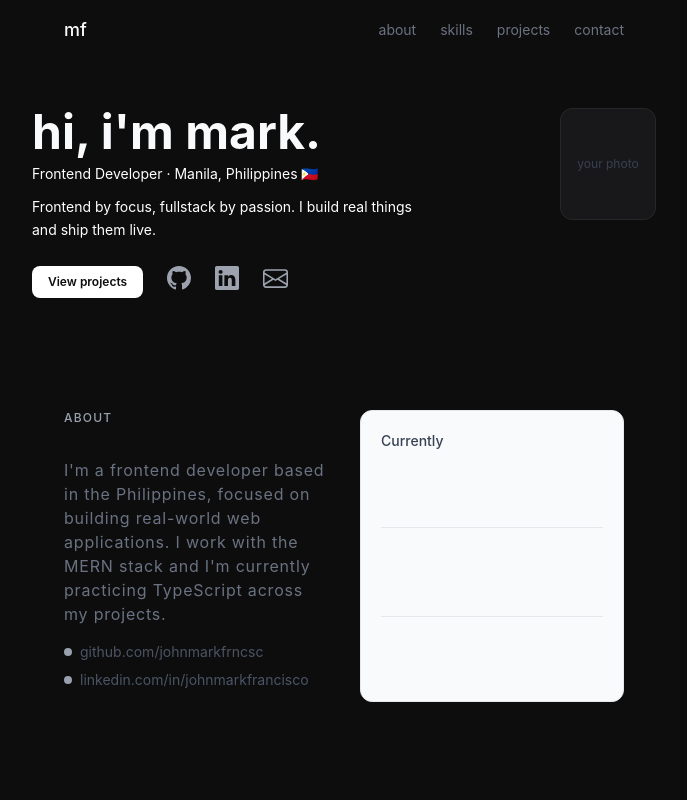
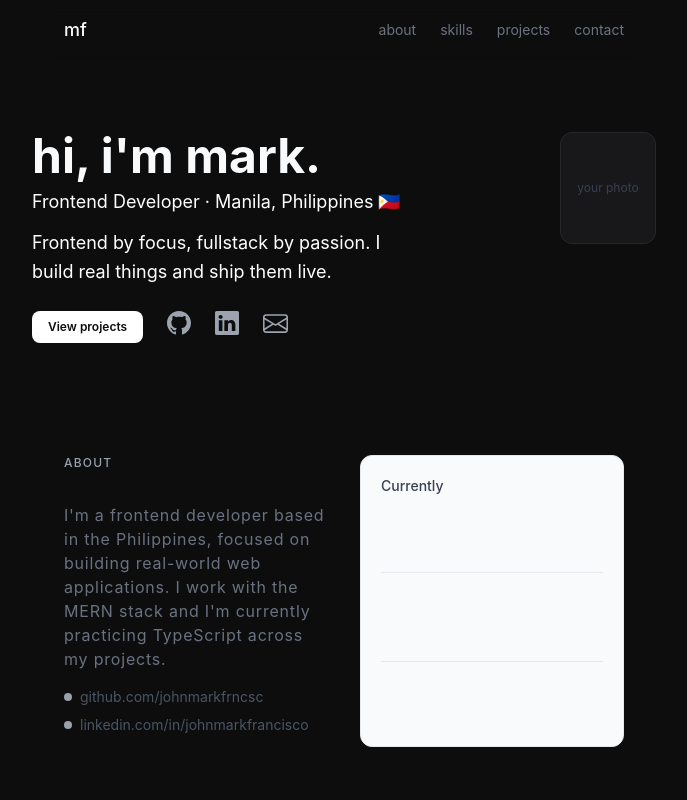
Before and after one commit to johnmarkfrncsc/frncsc-portfolio, a React (Vite) app: page / in a window 1280 px wide. Shown: the top 800 px of the page, without its empty margins (296-983 px from the left). Built offline with nearby package versions, Linux system fonts and the light colour scheme.

Commit message:
feat: update Hero and Professional sections for improved styling and color theme

```diff
--- a/src/components/sections/Hero.tsx
+++ b/src/components/sections/Hero.tsx
@@ -4,15 +4,18 @@
 
 const Hero = () => {
   return (
-    <section id="hero" className="py-12 flex justify-between items-start gap-6">
+    <section
+      id="hero"
+      className="py-12 flex mt-6 justify-between items-start gap-6"
+    >
       <div className="flex-1">
-        <h1 className="text-3xl  md:text-5xl font-bold text-[#f9fafb] mb-2">
+        <h1 className="text-4xl  md:text-5xl font-bold text-[#f9fafb] mb-2">
           hi, i'm mark.
         </h1>
-        <p className="text-sm text-white mb-3">
+        <p className="text-lg text-white mb-3">
           Frontend Developer · Manila, Philippines 🇵🇭
         </p>
-        <p className="text-sm text-white leading-relaxed max-w-sm mb-6">
+        <p className="text-lg text-white leading-relaxed max-w-sm mb-6">
           Frontend by focus, fullstack by passion. I build real things and ship
           them live.
         </p>
--- a/src/components/sections/Professional.tsx
+++ b/src/components/sections/Professional.tsx
@@ -8,23 +8,23 @@ const Professional = () => {
 
   return (
     <section id="professional">
-      <div className="flex bg-[#18181b] rounded-lg p-1 mb-5">
+      <div className="flex bg-[#1F2937] rounded-lg p-1 mb-2">
         <button
           onClick={() => setActiveTab("professional")}
-          className={`flex-1 text-xs font-medium py-2 rounded-md transition-colors cursor-pointer ${
+          className={`flex-1 text-md font-medium py-2 rounded-md transition-colors cursor-pointer ${
             activeTab === "professional"
-              ? "bg-[#27272a] text-[#f9fafb]"
-              : "text-[#6b7280]"
+              ? "bg-[#0d0d0d] text-[#F8F8F3]"
+              : "text-[#F8F8F3]"
           }`}
         >
           Professional
         </button>
         <button
           onClick={() => setActiveTab("education")}
-          className={`flex-1 text-xs font-medium py-2 rounded-md transition-colors cursor-pointer ${
+          className={`flex-1 text-md font-medium py-2 rounded-md transition-colors cursor-pointer ${
             activeTab === "education"
-              ? "bg-[#27272a] text-[#f9fafb]"
-              : "text-[#6b7280]"
+              ? "bg-[#0d0d0d] text-[#F8F8F3]"
+              : "text-[#F8F8F3]"
           }`}
         >
           Education
@@ -32,7 +32,7 @@ const Professional = () => {
       </div>
 
       {activeTab === "professional" && (
-        <div className="bg-[#18181b] border border-[#27272a] rounded-xl p-4 flex flex-col gap-5">
+        <div className="bg-[#0d0d0d] border border-[#1F2937] rounded-xl p-4 flex flex-col gap-5">
           {professional.map((professional) => (
             <div key={professional.id} className="flex gap-4">
               {/* TODO: CHANGE CHAR LOGO INTO IMG LOGO */}
@@ -66,7 +66,7 @@ const Professional = () => {
 
       {activeTab === "education" && (
         <div className="flex flex-col gap-3">
-          <div className="bg-[#18181b] border border-[#27272a] rounded-xl p-4 flex gap-4">
+          <div className="bg-[#0d0d0d] border border-[#1F2937] rounded-xl p-4 flex gap-4">
             <div className="w-10 h-10 rounded-lg mt-2 bg-[#111] border border-[#27272a] flex items-center justify-center text-xs font-bold text-[#4b5563] flex-shrink-0">
               STI
             </div>
```
